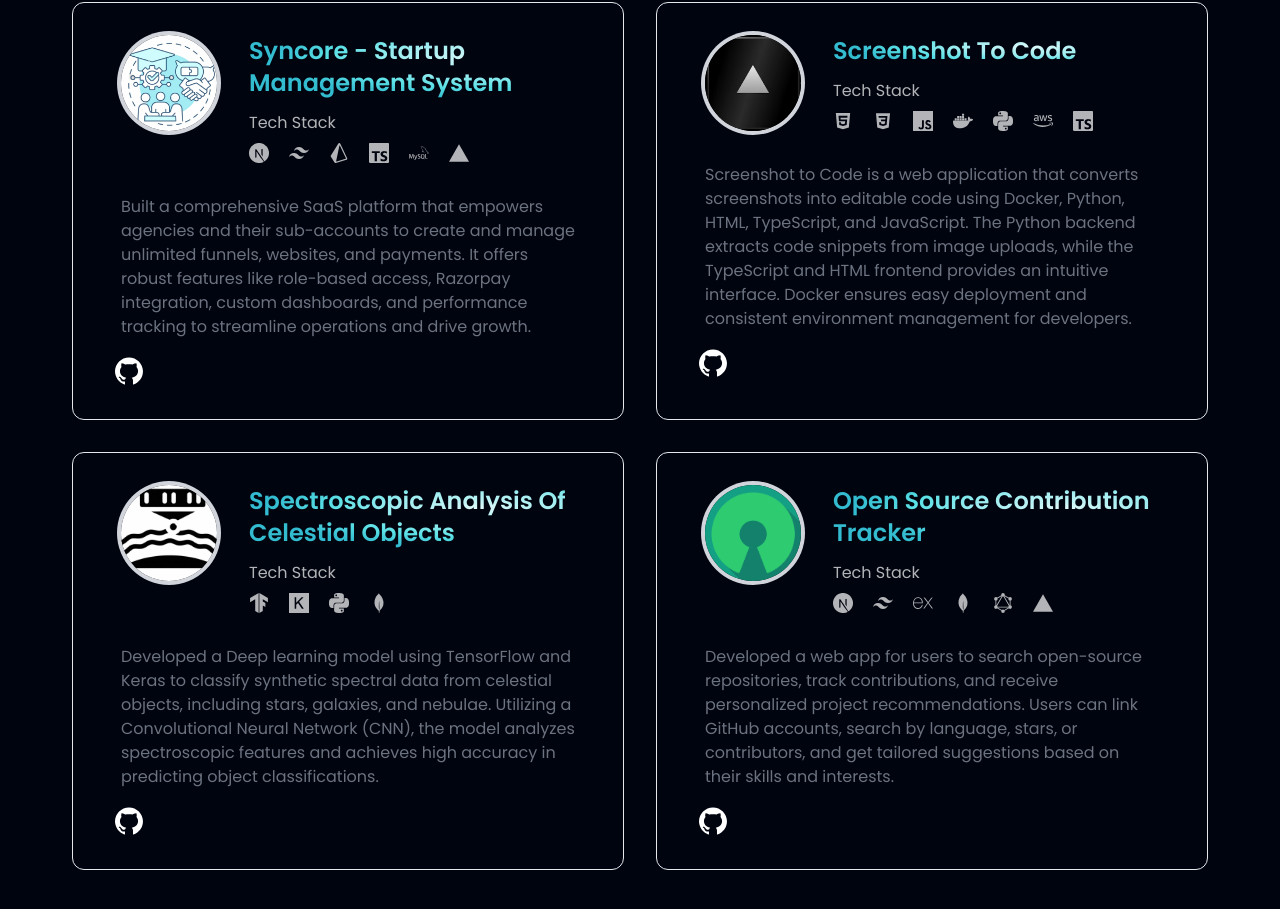
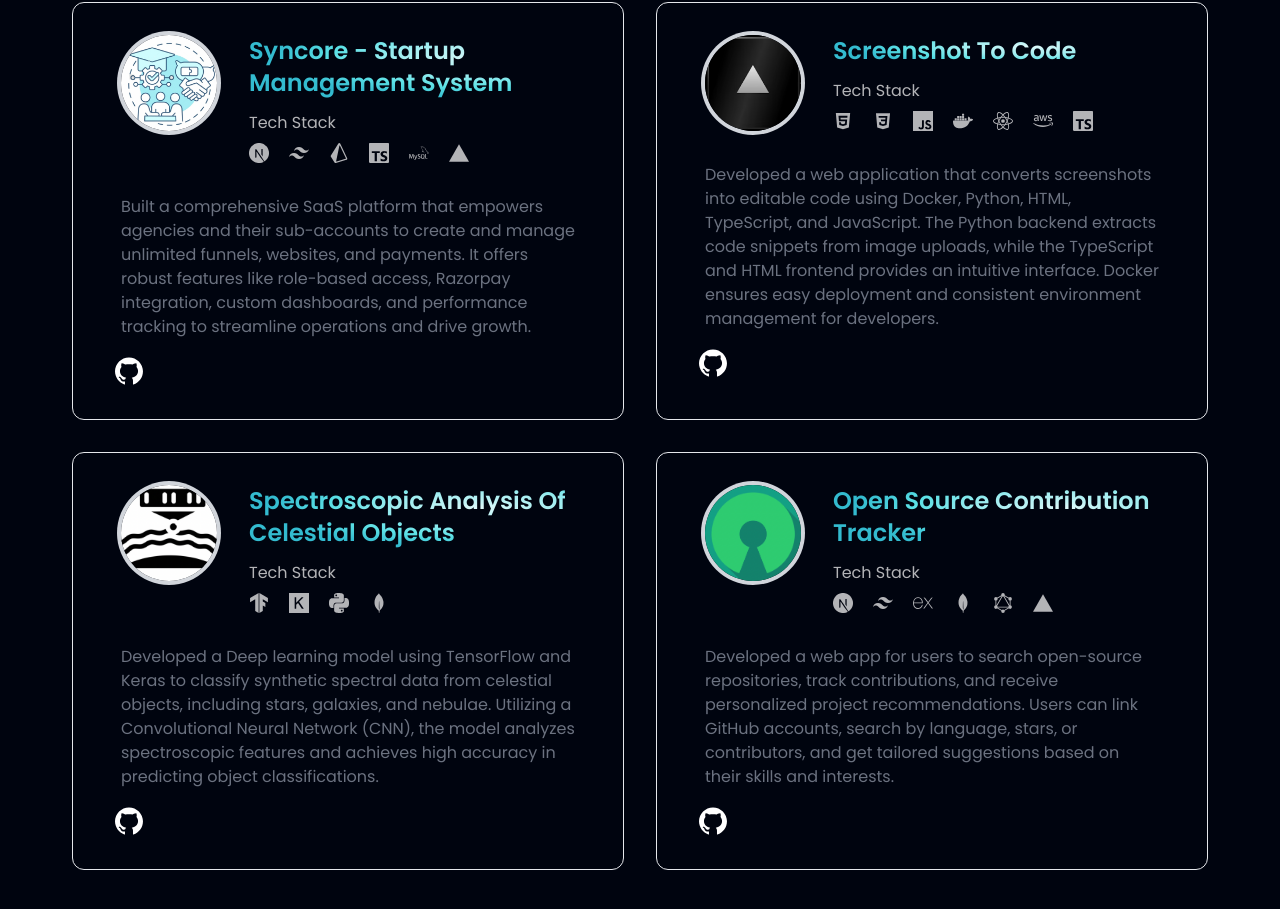
Before and after one commit to aryanyadav-dev/Portfolio, a React (Vite) app: page / in a window 1280 px wide. Shown: the part 4427-5336 px from the top of the page. Built offline with nearby package versions, Linux system fonts and the light colour scheme.

Commit message:
Project Update v3

```diff
--- a/src/constants/index.js
+++ b/src/constants/index.js
@@ -548,10 +548,10 @@ export const projects = [
   {
     id: "project-6",
     title: "Screenshot to Code",
-    github: "https://github.com/aryanyadav-dev/Vercel-clone-app",
+    github: "https://github.com/aryanyadav-dev/ss-to-code",
     image: vercel,
     content:
-      "Screenshot to Code is a web application that converts screenshots into editable code using Docker, Python, HTML, TypeScript, and JavaScript. The Python backend extracts code snippets from image uploads, while the TypeScript and HTML frontend provides an intuitive interface. Docker ensures easy deployment and consistent environment management for developers.",
+      "Developed a web application that converts screenshots into editable code using Docker, Python, HTML, TypeScript, and JavaScript. The Python backend extracts code snippets from image uploads, while the TypeScript and HTML frontend provides an intuitive interface. Docker ensures easy deployment and consistent environment management for developers.",
     stack: [
       {
         id: "icon-1",
@@ -575,8 +575,8 @@ export const projects = [
       },
       {
         id: "icon-5",
-        icon: SiPython,
-        name: "Python"
+        icon: SiReact,
+        name: "ReactJS"
       },
       {
         id: "icon-6",
```
